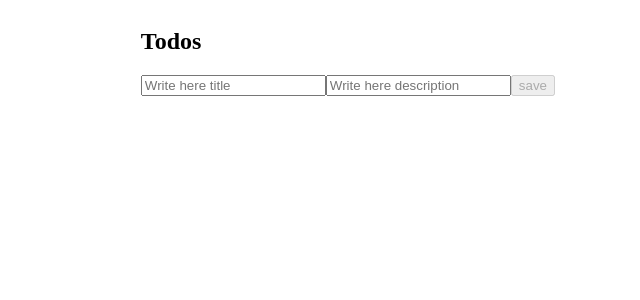
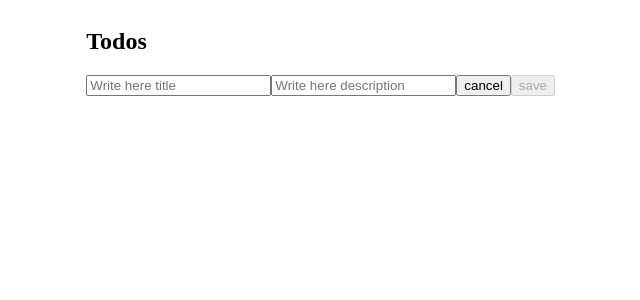
Before and after one commit to ejexxeffer/todotest, a Vue app: page / in a window 1280 px wide. Both pictures are taken after a click on the button "Add task". Shown: the top 300 px of the page, without its empty margins (85-725 px from the left). Built offline with nearby package versions, Linux system fonts and the light colour scheme.

Commit message:
feat: ui draft

```diff
--- a/src/App.vue
+++ b/src/App.vue
@@ -110,7 +110,7 @@ watchEffect(() => {
   <path stroke-linecap="round" stroke-linejoin="round" d="M12 4.5v15m7.5-7.5h-15" />
 </svg>
 </div><span>Add task</span></button>
-      <form v-show="editTodo"><TodoEdit :placeholder="'Write here'" @newtodo="todoAdd"/></form>
+      <form v-show="editTodo"><TodoEdit :placeholder="'Write here'" @newtodo="todoAdd" @cancel="() => {editTodo = !editTodo}"/></form>
     <section class="main" v-show="todos.length">
       <TodoItems :todos="todos"/>
       <!-- <ul class="todo-list">
--- a/src/components/TodoEdit/TodoEdit.vue
+++ b/src/components/TodoEdit/TodoEdit.vue
@@ -16,6 +16,7 @@ const props = withDefaults(
 )
 const emit = defineEmits<{
   (e: 'newtodo', value: TodoObj): void
+  (e: 'cancel'): void
 }>()
 
 const titleText = ref<string>('')
@@ -57,12 +58,18 @@ const addTodo = () => {
     descriptionText.value = ''
   }
 }
+const cancelTodo = () => {
+  emit("cancel")
+    titleText.value = ''
+    descriptionText.value = ''
+}
 </script>
 
 <template>
   <div>
-    <input autofocus :placeholder="placeholder+' title'" v-model="titleText" @keyup.enter="addTodo">
+    <input :placeholder="placeholder+' title'" v-model="titleText" @keyup.enter="addTodo">
     <input autofocus :placeholder="placeholder+' description'" v-model="descriptionText" @keyup.enter="addTodo">
+    <button @click.prevent="cancelTodo">cancel</button>
     <button @click.prevent="addTodo" :disabled="!descriptionText">save</button>
   </div>
 </template>
--- a/src/components/TodoItems/TodoItems.vue
+++ b/src/components/TodoItems/TodoItems.vue
@@ -59,8 +59,9 @@ const addTodo = (e:KeyboardEvent) => {
       <input type="radio" >
       <p>{{ todo.title }}</p>
       <p>{{ todo.description }}</p>
-      <button @click.prevent="() =>{editTodo = !editTodo}"><span>edit</span></button>
+      <button v-show="!editTodo" @click.prevent="() =>{editTodo = !editTodo}"><span>edit</span></button>
       <TodoEdit v-show="editTodo" @newtodo="() => {editTodo = !editTodo
+      }" @cancel="() => {editTodo = !editTodo
       }"/>
     </li>
   </ul>
```
